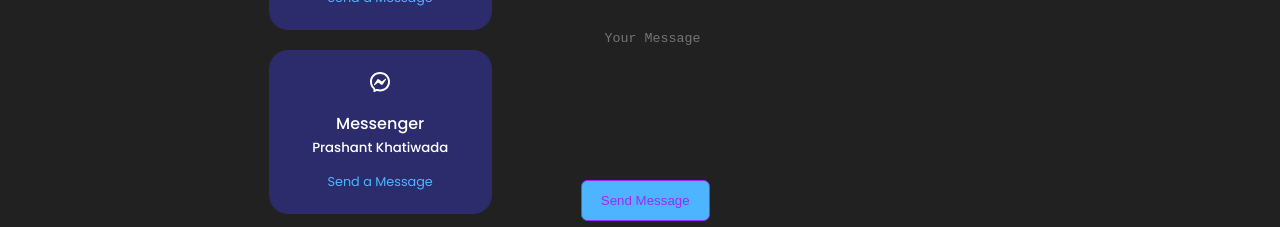
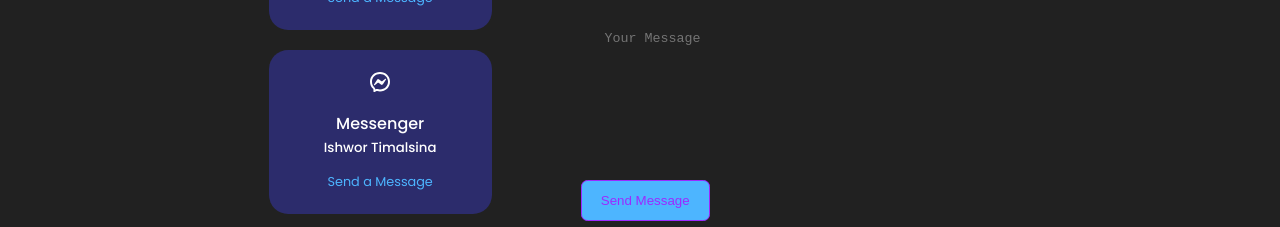
Before and after one commit to it-is-it/my-website, a React (Create React App) app: page / in a window 1280 px wide. Shown: the part 3120-3347 px from the top of the page. Built offline with nearby package versions, Linux system fonts and the light colour scheme.

Commit message:
new file

```diff
--- a/src/components/contact/Contact.jsx
+++ b/src/components/contact/Contact.jsx
@@ -56,7 +56,7 @@ function Contact() {
           <article className="contact_option">
             <RiMessengerLine className="contact_option-icon" />
             <h4>Messenger</h4>
-            <h5>Prashant Khatiwada</h5>
+            <h5>Ishwor Timalsina</h5>
             <a
               href="https://m.me/it.ishwortimalsina"
               target="_blank"
```
